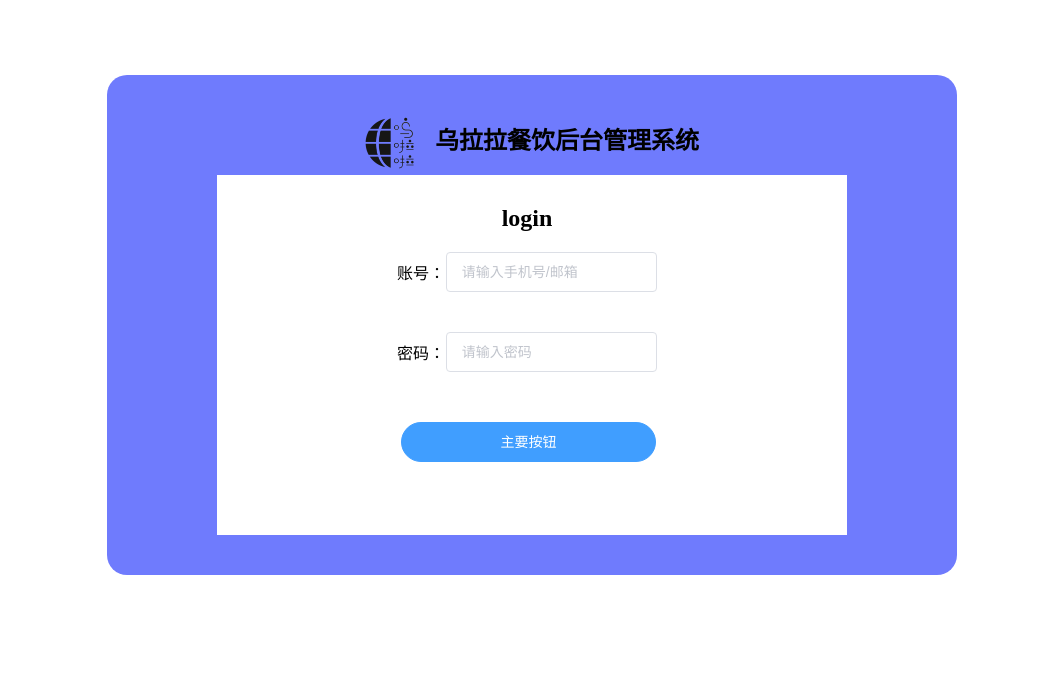
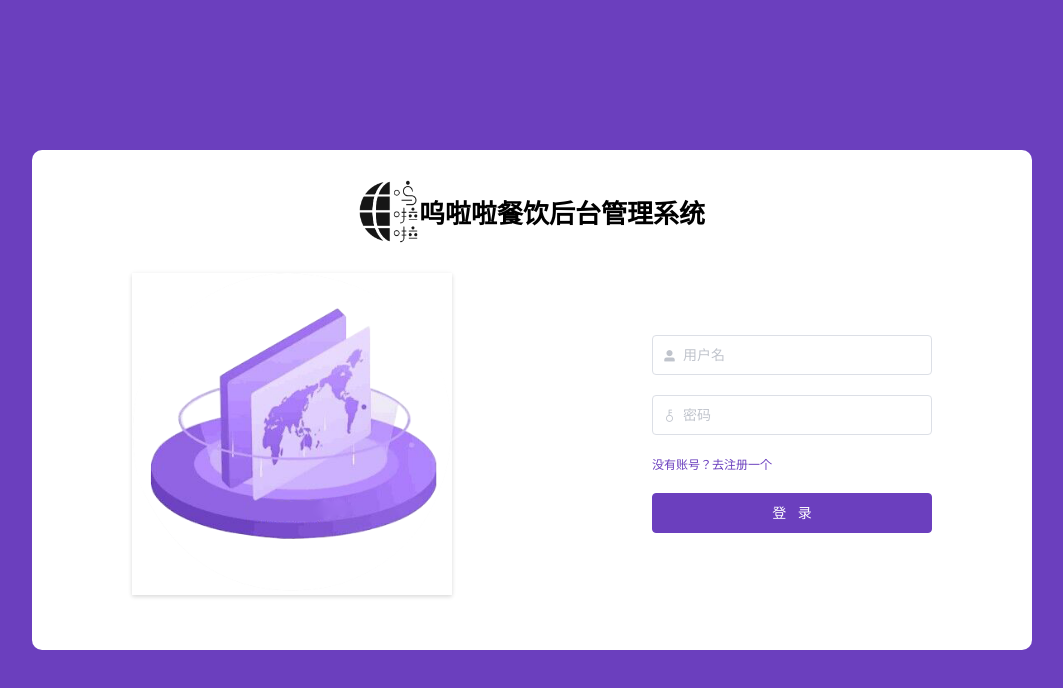
Before and after one commit to bo-ddd/wulala-restaurant-cms, a Vue app: page / in a window 1280 px wide. Shown: the top 688 px of the page, without its empty margins (108-1171 px from the left). Built offline with nearby package versions, Linux system fonts and the light colour scheme.

Commit message:
完善了登录页面和注册页面

```diff
--- a/src/api/api.js
+++ b/src/api/api.js
@@ -26,3 +26,11 @@ export const loginApi = function (payload = {}){
 export const signUp = function ( options = {} ){
   return instance.post('/user/register' , options)
 }
+
+/**
+ * @description 注册接口
+ */
+
+export const registerApi = function (payload ={}){
+  return instance.post('/user/register', payload)
+}
--- a/src/assets/css/common.css
+++ b/src/assets/css/common.css
@@ -1,4 +1,4 @@
-.body,h4,h3,h2{
+body,h4,h3,h2,h1{
     margin: 0 auto;
 }
 /* .wrap{
@@ -14,3 +14,23 @@
 .mg-rl_20{
     margin: 0 20px;
 }
+
+.flex-center{
+    display: flex;
+    justify-content: center;
+    align-items: center;
+}
+
+.flex-column{
+    display: flex;
+    flex-direction: column;
+    align-items: center;
+    justify-content: center;
+}
+.shadow{
+    box-shadow: 0 2px 4px rgba(0, 0, 0, .12), 0 0 6px rgba(0, 0, 0, .04)
+}
+
+.mt-20{
+    margin-top: 20px;
+}
--- a/src/router/index.js
+++ b/src/router/index.js
@@ -1,14 +1,19 @@
 import Vue from 'vue'
 import VueRouter from 'vue-router'
 import Home from '../views/Home.vue'
-import Login from '../views/LoginPage.vue'
+import Register from '@/views/RegisterPage.vue'
+import loginview from '@/views/LoginView.vue'
 Vue.use(VueRouter)
 const routes = [
   {
     path: '/',
-    name: 'login',
-    component: Login,
-
+    name: 'loginview',
+    component: loginview,
+  },
+  {
+    path: '/register',
+    name: 'register',
+    component: Register,
   },
   {
     path: '/home',
--- a/src/views/LoginPage.vue
+++ /dev/null
@@ -1,106 +0,0 @@
-<template>
-
-    <div class="main">
-        <div class="box-logo">
-            <img class="icon-logo" src="@/assets/images/icon-wll_logo.png" alt="">
-            <span>乌拉拉餐饮后台管理系统</span>
-        </div>
-        <div class="box-login">
-           <div class="box-inp">
-            <h2>login</h2>
-            <div class="aa"><span>账号：</span><el-input v-model="input" placeholder="请输入手机号/邮箱"></el-input></div>
-            <div class="aa"><span>密码：</span><el-input placeholder="请输入密码" v-model="inputs" show-password></el-input></div>
-            <el-button type="primary" round @click="login()">主要按钮</el-button>
-           </div>
-
-        </div>
-	</div>
-</template>
-<script>
-import {loginApi} from '@/api/api.js';
- export default {
-    data() {
-      return {
-        input: '',
-        inputs: '',
-
-      }
-    },
-    created(){
-
-    },
-    methods:{
-
-       login : function(){
-        loginApi({
-            username:'xiaoming',
-            password:'999999'
-        }).then(res => {
-            console.log('------res------');
-            console.log(res);
-            if (res.status == 200) {
-                this.$router.push({path:'/home'})
-            }
-        })
-
-      },
-    }
-  }
-</script>
-<style scoped lang="scss">
-  .main{
-    background-color: rgb(111, 123, 253);
-	border-radius: 20px;
-	width: 850px;
-	height: 500px;
-	margin: auto;
-	position: absolute;
-	top: -150px;
-	left: 0;
-	right: 0;
-	bottom: 0;
-}
-.icon-logo{
-    width: 50px;
-    margin-right: 20px;
-    vertical-align:middle;
-}
-.box-logo{
-  text-align: center;
-  margin-top: 42px;
-  font-size: 24px;
-  font-weight: 600;
-}
-.box-login{
-
-    width: 630px;
-    height: 360px;
-    background-color: white;
-    margin: auto;
-	position: absolute;
-	top: 60px;
-	left: 0;
-	right: 0;
-	bottom: 0;
-}
-::v-deep .el-button{
-    width: 85%;
-    margin-left: 24px;
-    margin-top: 30px;
-}
-.box-inp{
-    margin-top: 30px;
-    margin-left: 160px;
-    width: 300px;
-    display: flex;
-    flex-direction: column
-}
-.aa{
-    display: flex;
-    align-items: center;
-    margin: 20px;
-}
-.aa span{
-    width: 60px;
-}
-</style>
--- /dev/null
+++ b/src/views/LoginView.vue
@@ -0,0 +1,138 @@
+<template>
+  <main class="flex-center">
+    <div class="logo">
+      <div class="title flex-center">
+        <img src="@/assets/images/icon-wll_logo.png" alt="" />
+        <span>呜啦啦餐饮后台管理系统</span>
+      </div>
+      <div class="content">
+        <div class="content-left shadow">
+          <img src="@/assets/images/logo.png" alt="" />
+        </div>
+        <div class="content-right">
+          <el-input
+            placeholder="用户名"
+            prefix-icon="el-icon-user-solid"
+            v-model="username"
+          ></el-input>
+          <el-input
+            placeholder="密码"
+            prefix-icon="el-icon-key"
+            v-model="password"
+            show-password
+          ></el-input>
+          <div class="label" @click="skip">没有账号？去注册一个</div>
+          <el-button type="primary" @click="submit">登 &nbsp; 录</el-button>
+        </div>
+      </div>
+    </div>
+  </main>
+</template>
+
+<script>
+import { loginApi } from "@/api/api.js";
+export default {
+  data() {
+    return {
+      username: "",
+      password: "",
+    };
+  },
+  created() {},
+  methods: {
+    getValidateResult() {
+      var res = { result: true };
+      if (this.username == "") {
+        res.result = false;
+        res.message = { type: "warning", message: "用户名不能为空" };
+      } else if (this.password == "") {
+        res.result = false;
+        res.message = { type: "warning", message: "密码不能为空" };
+      }
+      if (!res.result) this.$message(res.message);
+      return res.result;
+    },
+    async submit() {
+      var isValidate = this.getValidateResult();
+      if (!isValidate) return;
+
+      let res = await loginApi({
+        username: this.username,
+        password: this.password,
+      });
+      console.log(res);
+      if (res.data.status == 1) {
+        this.$message({
+          type: "success",
+          message: "登录成功",
+        });
+        sessionStorage.setItem("token", res.data.data.token);
+        this.$router.push({
+          name: "home",
+        });
+      } else {
+        this.$message({
+          type: "warning",
+          message: res.data.msg,
+        });
+      }
+    },
+    skip() {
+      this.$router.push({
+        name: "register",
+      });
+    },
+  },
+};
+</script>
+
+<style scoped>
+main {
+  width: 100%;
+  height: 100vh;
+  background: #6b3fbe;
+}
+.logo {
+  width: 1000px;
+  height: 500px;
+  background: #fff;
+  border-radius: 10px;
+}
+.title {
+  display: flex;
+  margin: 30px 0;
+  font-size: 26px;
+  justify-content: center;
+  font-family: "Times New Roman", Times, serif;
+  font-weight: 600;
+}
+.title img {
+  width: 60px;
+}
+.content {
+  display: flex;
+  justify-content: space-around;
+}
+.content-left img {
+  width: 320px;
+}
+.el-input {
+  margin: 10px 0;
+}
+.content-right {
+  width: 280px;
+  display: flex;
+  flex-direction: column;
+  justify-content: center;
+}
+.el-button {
+  margin: 10px 0;
+  background-color: #6b3fbe;
+  border-color: #6b3fbe;
+}
+.label {
+  padding: 10px 0;
+  color: #6b3fbe;
+  font-size: 12px;
+}
+</style>
--- /dev/null
+++ b/src/views/RegisterPage.vue
@@ -0,0 +1,143 @@
+<template>
+  <main class="flex-center">
+    <div class="logo">
+      <div class="title flex-center">
+        <img src="@/assets/images/icon-wll_logo.png" alt="" />
+        <span>呜啦啦餐饮后台管理系统</span>
+      </div>
+      <div class="content">
+        <div class="content-left shadow">
+          <img src="@/assets/images/logo.png" alt="" />
+        </div>
+        <div class="content-right">
+          <el-input
+            placeholder="用户名"
+            prefix-icon="el-icon-user-solid"
+            v-model="username"
+          ></el-input>
+          <el-input
+            placeholder="密码"
+            prefix-icon="el-icon-key"
+            v-model="password"
+            show-password
+          ></el-input>
+          <el-input
+            placeholder="昵称"
+            prefix-icon="el-icon-s-custom"
+            v-model="avatarName"
+          ></el-input>
+          <el-input
+            placeholder="手机号"
+            prefix-icon="el-icon-phone"
+            v-model="phoneNumber"
+          ></el-input>
+          <el-button type="primary" @click="submit">注 &nbsp; 册</el-button>
+        </div>
+      </div>
+    </div>
+  </main>
+</template>
+
+  <script>
+import { registerApi } from "@/api/api";
+export default {
+  data() {
+    return {
+      username: "",
+      password: "",
+      avatarName: "",
+      phoneNumber: "",
+    };
+  },
+  created() {},
+  methods: {
+    getValidateResult() {
+      var res = { result: true };
+      if (this.username == "") {
+        res.result = false;
+        res.message = { type: "warning", message: "用户名不能为空" };
+      } else if (this.password == "") {
+        res.result = false;
+        res.message = { type: "warning", message: "密码不能为空" };
+      } else if(this.phoneNumber == ""){
+        res.result = false;
+        res.message = { type: "warning", message: "手机号不能为空" };
+      }
+      if (!res.result) this.$message(res.message);
+      return res.result;
+    },
+    async submit() {
+      var isValidate = this.getValidateResult();
+      if (!isValidate) return;
+
+      let res = await registerApi({
+        username: this.username,
+        password: this.password,
+        avatarName: this.avatarName,
+        phoneNumber: this.phoneNumber,
+      });
+      console.log(res);
+      if (res.data.status == 1) {
+        this.$message({
+          type: "success",
+          message: "注册成功",
+        });
+        this.$router.push({
+          name: "loginview",
+        });
+      } else {
+        this.$message({
+          type: "warning",
+          message: res.data.msg,
+        });
+      }
+    },
+  },
+};
+</script>
+
+  <style scoped>
+main {
+  width: 100%;
+  height: 100vh;
+  background: #6b3fbe;
+}
+.logo {
+  width: 1000px;
+  height: 500px;
+  background: #fff;
+  border-radius: 10px;
+}
+.title {
+  display: flex;
+  margin: 30px 0;
+  font-size: 26px;
+  justify-content: center;
+  font-family: "Times New Roman", Times, serif;
+  font-weight: 600;
+}
+.title img {
+  width: 60px;
+}
+.content {
+  display: flex;
+  justify-content: space-around;
+}
+.content-left img {
+  width: 320px;
+}
+.el-input {
+  margin: 10px 0;
+}
+.content-right {
+  width: 280px;
+  display: flex;
+  flex-direction: column;
+  justify-content: center;
+}
+.el-button {
+  margin: 10px 0;
+  background-color: #6b3fbe;
+  border-color: #6b3fbe;
+}
+</style>
```
Also changed, not shown: src/assets/images/bj-1.jpg (added), src/assets/images/logo.png (added).
